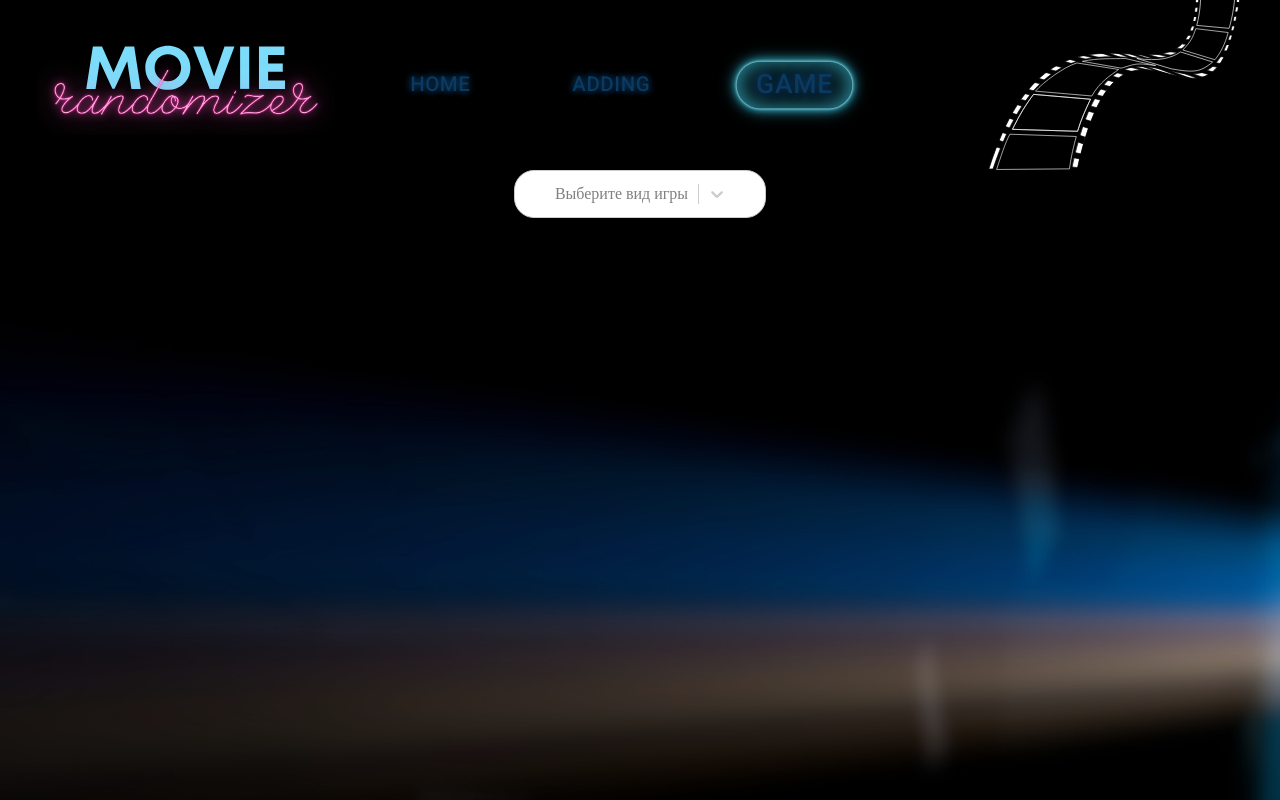
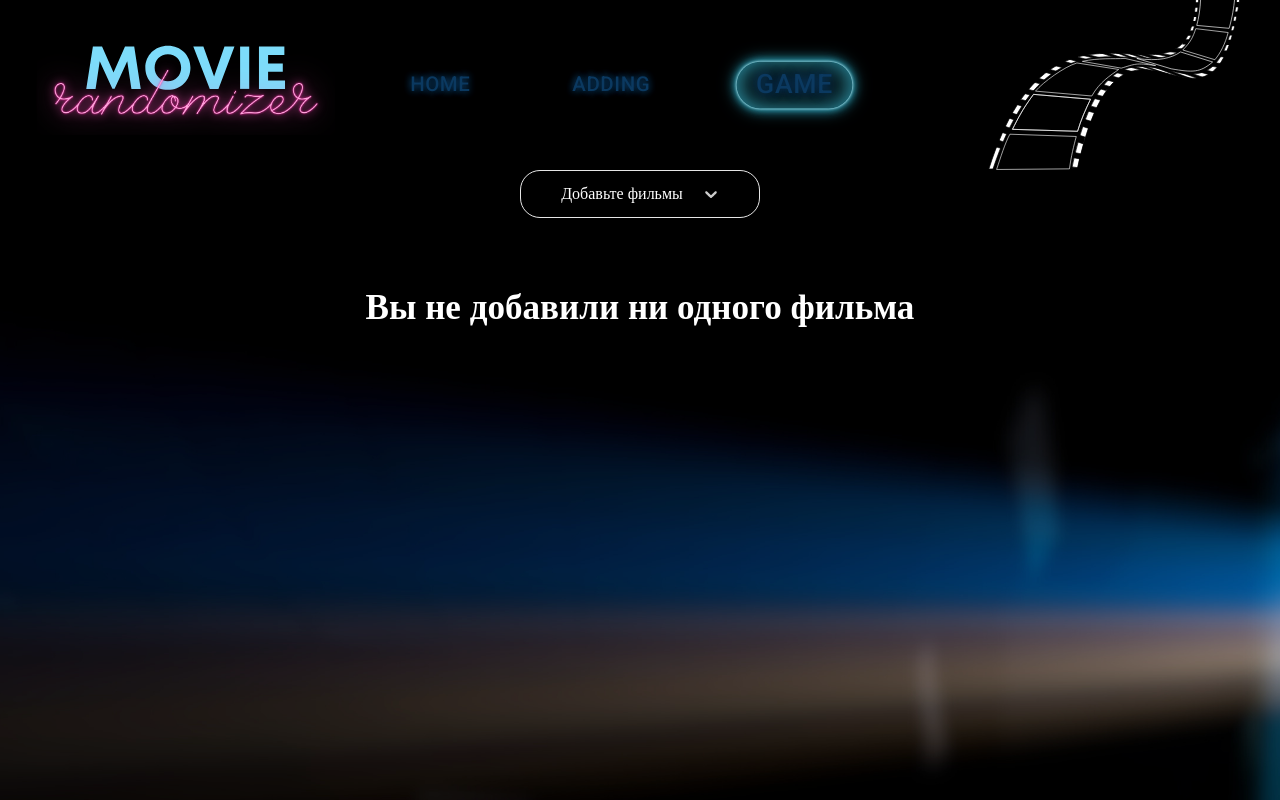
Before and after one commit to Xoolm/React-film-randomize, a React (Create React App) app: page /choiceFilms in a window 1280 px wide. Shown: the top 800 px of the page. Built offline with nearby package versions, Linux system fonts and the light colour scheme; a web font is replaced by a local one.

Commit message:
added selector design

```diff
--- a/src/components/AddUserFrom/_AddUserForm.module.scss
+++ b/src/components/AddUserFrom/_AddUserForm.module.scss
@@ -57,6 +57,12 @@
         }
         &:focus {
           outline: none;
+        }
+      }
+      @media (max-width: 450px) {
+        .Name__input {
+          min-width: auto;
+          width: 100%;
         }
       }
       .success {
@@ -132,4 +138,19 @@
       font-size: 35px;
     }
   }
+  @media (max-width: 450px) {
+    .closeInput {
+      margin: 85px 0 0 87px;
+      width: 120px;
+      height: 120px;
+    }
+  }
 }
+@media (max-width: 450px) {
+  .UserFormWrapper {
+    display: flex;
+    align-items: center;
+    flex-direction: column;
+    width: 364px;
+  }
+}
--- a/src/components/Games/Random_wheel/RandomWheelWrapp.tsx
+++ b/src/components/Games/Random_wheel/RandomWheelWrapp.tsx
@@ -46,7 +46,7 @@ const RandomWheelWrapp: FC<RandomWheelProps> = ({
   return (
     <>
       {winner ? (
-        <div className={Wheel.winnerWrapper}>
+        <div className={Wheel.randomWheelWrapp}>
           {filmPlate &&
             filmPlate.map((film) => <FilmWinner key={film.id} film={film} />)}
         </div>
--- a/src/components/Games/Random_wheel/_RandomWheelWrapp.module.scss
+++ b/src/components/Games/Random_wheel/_RandomWheelWrapp.module.scss
@@ -1,3 +1,10 @@
+.randomWheelWrapp {
+  display: flex;
+  justify-content: center;
+  align-items: center;
+  width: 100%;
+  height: 80vh;
+}
 .wheelWrapper {
   display: flex;
   flex-direction: column;
--- a/src/components/navBar/_NavBar.scss
+++ b/src/components/navBar/_NavBar.scss
@@ -42,7 +42,7 @@
     position: fixed;
     width: 100vw;
     height: 100vh;
-    top: 100px;
+    top: 90px;
     right: 0;
     transform: translateX(140%);
     transition: all 0.2s;
--- a/src/pages/GamesPage/Games.tsx
+++ b/src/pages/GamesPage/Games.tsx
@@ -8,6 +8,7 @@ import MysteryCardWrapp from "../../components/Games/MysteryCardWrapp/MysteryCar
 import { NumbersContext } from "../../context";
 import { IFilm } from "../../models/IFilm";
 import Select from "react-select";
+import "../../style/_custom-select.scss";
 
 const FilmsTemplate = () => {
   const [game, setGame] = useState<any>(0);
@@ -15,6 +16,15 @@ const FilmsTemplate = () => {
   const [filmPlate, setFilmPlate] = useState<IFilm[]>([]);
   const [winner, setWinner] = useState(false);
   useMemo(() => setFilmPlate(allFilms), [allFilms]);
+  useEffect(() => {
+    if (filmPlate.length === 0) {
+      setGame(4);
+    }
+    // if (filmPlate.length === 1) {
+    //   setGame(5);
+    // }
+  }, [game]);
+
   const numbers: number[] = [];
   filmPlate &&
     filmPlate.forEach((film) => {
@@ -48,11 +58,14 @@ const FilmsTemplate = () => {
           }}
         >
           <Select
-            className={Games.selectGame}
+            className={Games.select}
+            classNamePrefix="customSelect"
+            isDisabled={game === 4 || game === 5 ? true : false}
+            isSearchable={false}
             options={options}
             value={game}
             onChange={setGame}
-            placeholder="Выберите вид игры"
+            placeholder={game === 0 ? "Выберите вид игры" : "Добавьте фильмы"}
             styles={{
               control: (baseStyles, state) => ({
                 ...baseStyles,
@@ -62,6 +75,13 @@ const FilmsTemplate = () => {
             }}
           />
           <div className={Games.templateWrapp}>
+            <div className={Games.alert}>
+              {game === 0 ? <h3>Выберите игру</h3> : null}
+              {game === 4 ? <h3>Вы не добавили ни одного фильма</h3> : null}
+              {game === 5 ? (
+                <h3>Добавление одного фильма не имеет смысла, одумайтесь!</h3>
+              ) : null}
+            </div>
             {game.value === 1 ? (
               <RandomCardOutWrapp
                 filmPlate={filmPlate}
@@ -85,9 +105,6 @@ const FilmsTemplate = () => {
                 setFilmPlate={setFilmPlate}
               />
             ) : null}
-            {game.value === 0 ? (
-              <h3 style={{ color: "white" }}>Выберите игру</h3>
-            ) : null}
           </div>
         </Container>
       </div>
--- a/src/pages/GamesPage/_Games.module.scss
+++ b/src/pages/GamesPage/_Games.module.scss
@@ -1,62 +1,28 @@
 .FilmsChoisePage__background {
   background-image: url("./image/Choise_Films_background.svg");
   background-size: cover;
-  height: calc(100vh - 170px);
+  height: 100%;
   min-height: 100vh;
   display: flex;
   flex-direction: column;
   align-items: center;
-  .selectGame {
+  .select {
     z-index: 100;
     margin: 0 0 30px;
   }
-  // .selectWrapper {
-  //   display: flex;
-  //   justify-content: center;
-  //   margin: 20px 0;
-  //   max-width: 270px;
-  //   position: relative;
-
-  //   &:focus {
-  //     outline: none;
-  //   }
-  //   &::before {
-  //     content: "";
-  //     position: absolute;
-  //     z-index: 110;
-  //     top: 50%;
-  //     right: 10px;
-  //     transform: translateY(-50%);
-  //     display: block;
-  //     pointer-events: none;
-  //     width: 0;
-  //     height: 0;
-  //     border-style: solid;
-  //     border-width: 10.4px 6px 0 6px;
-  //     border-color: #58028a transparent transparent transparent;
-  //   }
-  //   .selectGame {
-  //     text-align: center;
-  //     z-index: 100;
-  //     font-size: 15px;
-  //     appearance: none;
-  //     cursor: pointer;
-  //     border: 1.7px solid rgba(255, 255, 255, 0.651);
-  //     color: white;
-  //     border-radius: 20px;
-  //     outline: none;
-  //     padding: 12px 35px 12px 15px;
-  //     background: rgba(0, 0, 0, 0.4);
-  //     option {
-  //       text-align: left;
-  //     }
-  //   }
-  // }
   .templateWrapp {
     display: flex;
     flex-direction: column;
     user-select: none;
     width: 100%;
+    .alert {
+      display: flex;
+      justify-content: center;
+      margin-top: 40px;
+      font-size: 30px;
+      color: white;
+      text-align: center;
+    }
     .filmsWrapp {
       display: grid;
       justify-items: center;
--- /dev/null
+++ b/src/style/_custom-select.scss
@@ -0,0 +1,65 @@
+.customSelect {
+  &__placeholder {
+    color: white !important;
+  }
+  &__value-container--has-value {
+    color: white !important;
+    > div {
+      color: white !important;
+    }
+  }
+  &__control {
+    cursor: pointer;
+    min-height: 38px;
+    outline: 0 !important;
+    background: rgb(0, 0, 0) !important;
+    border-color: rgb(204, 204, 204);
+    border-radius: 20px;
+    border-style: solid;
+    border-width: 1px;
+    box-sizing: border-box;
+    padding: 5px 30px;
+    user-select: none;
+    &--menu-is-open {
+      border-color: rgba(202, 228, 225, 0.98) !important;
+    }
+    &--is-focused {
+      border-color: rgba(202, 228, 225, 0.98) !important;
+      box-shadow: 0 0 3px rgba(202, 228, 225, 0.98),
+        0 0 7px rgba(48, 163, 186, 0.42), 0 0 5px rgba(48, 163, 186, 0.58),
+        0 0 4px rgba(48, 163, 186, 0.84), 0 0 12px rgba(48, 163, 186, 0.88),
+        inset 0 0 1.3rem rgb(48, 163, 186) !important;
+    }
+  }
+  &__menu {
+    background-color: rgba(0, 60, 71, 0.9) !important;
+    color: #7cd8f2 !important;
+  }
+  &__input-container {
+    color: white !important;
+  }
+  &__indicator-separator {
+    display: none !important;
+  }
+  &__indicators {
+    cursor: pointer !important;
+  }
+  &__indicator {
+    color: rgba(255, 255, 255, 0.5);
+    &:hover {
+      color: white;
+    }
+  }
+  &__option {
+    cursor: pointer !important;
+    &--is-target {
+      background-color: red;
+    }
+    &--is-focused {
+      background-color: lighten(
+        $color: rgba(1, 89, 107, 0.9),
+        $amount: 8%
+      ) !important;
+    }
+  }
+}
```
